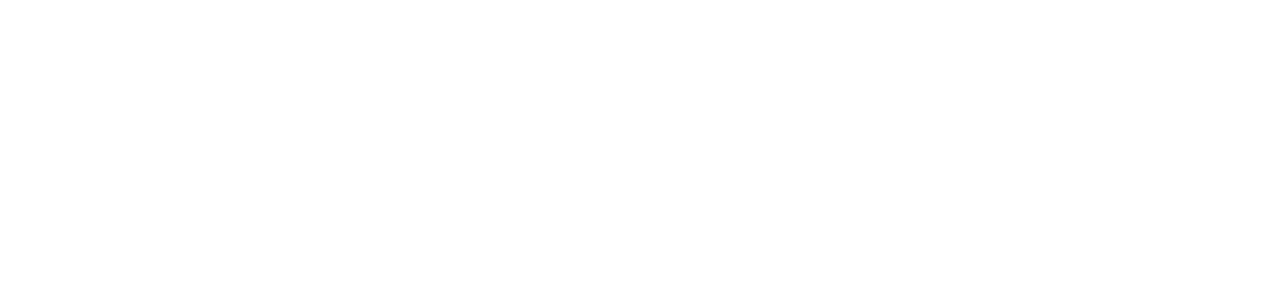
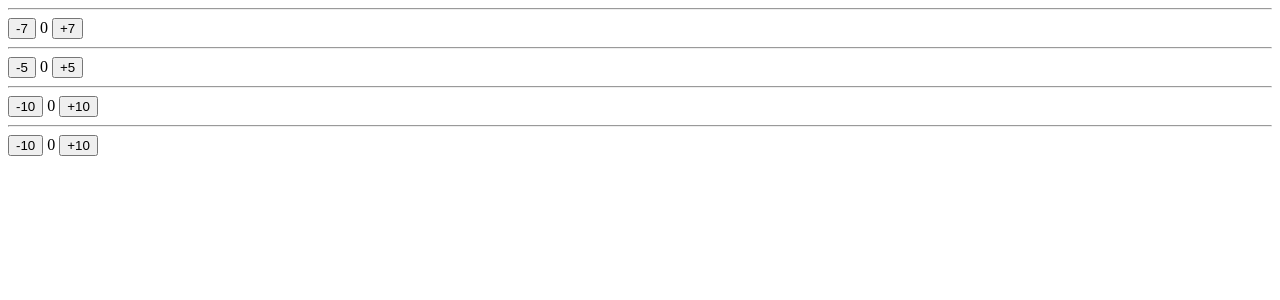
Before and after one commit to Zagaz/test-hooks, a React (Vite) app: page / in a window 1280 px wide. Shown: the top 300 px of the page. Built offline with nearby package versions, Linux system fonts and the light colour scheme.

Commit message:
fix value if negative -> positive

```diff
--- a/src/App.jsx
+++ b/src/App.jsx
@@ -12,9 +12,10 @@ function App() {
     {/* <UseState02/> */}
     {/* <UseState03/>  */}
     {/* <UseState04 /> */}
-    {/* <NumberComponent value={1}/> */}
-    {/* <NumberComponent value={5}/> */}
-    {/* <NumberComponent value={10}/> */}
+    <NumberComponent value={-7}/>
+    <NumberComponent value={5}/>
+    <NumberComponent value={10}/>
+    <NumberComponent value={10}/>
     </>
 
   )
--- a/src/Components/NumberComponent.jsx
+++ b/src/Components/NumberComponent.jsx
@@ -1,7 +1,11 @@
 import React, { useState } from 'react'; // Import React and the useState hook
 
 // Functional component that receives `value` as a prop
-const NumberComponent = ({ value }) => {
+const NumberComponent = ({ value = 1 }) => {
+    // If `value` is negative, make it positive for consistent behavior
+    if (value < 0){
+        value = -value
+    }
   // Declare a state variable `number`, initialized to 0
   const [number, setNumber] = useState(0);
 
```
